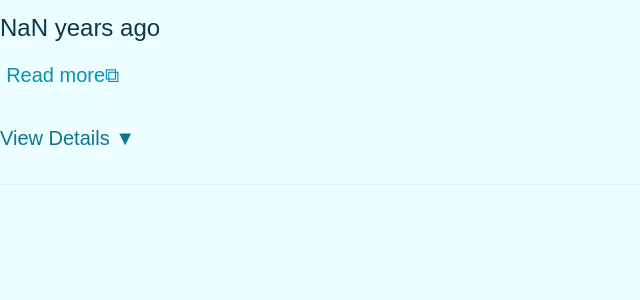
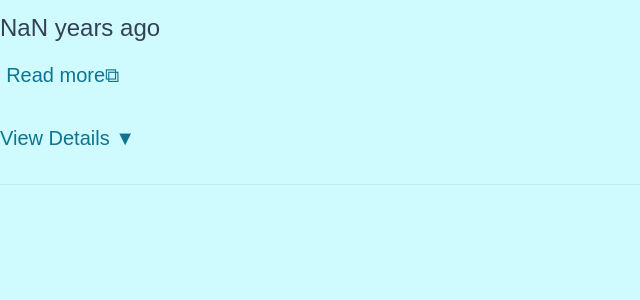
Before and after one commit to hossein1376/OnThisDay, a Next.js app: page /EventDetails in a window 1280 px wide. Shown: the top 300 px of the page, without its empty margins (0-640 px from the left). Built offline with nearby package versions, Linux system fonts and the light colour scheme.

Commit message:
tweaked css so front doesn't look so pale

```diff
--- a/src/pages/EventDetails.tsx
+++ b/src/pages/EventDetails.tsx
@@ -1,9 +1,11 @@
+import { useState } from "react";
+
 import styles from "@/styles/Home.module.css";
 import { Divider, Image } from "antd";
-import { useState } from "react";
+
 import type { Events } from "@/Types";
 
-export interface Props {
+interface Props {
   event: Events;
 }
 
--- a/src/pages/index.tsx
+++ b/src/pages/index.tsx
@@ -34,7 +34,10 @@ export default function Home() {
   const date = new Date().toJSON().slice(0, 10).replace(/-/g, "/");
 
   useEffect(() => {
-    const url = "https://docker.iran.liara.run/events";
+    const url = process.env.NEXT_PUBLIC_API_URL;
+    if (url === undefined) {
+      throw new Error("NEXT_PUBLIC_API_URL is undefined");
+    }
     fetch(url)
       .then((res) => res.json())
       .then((data: Data) => {
--- a/src/styles/Home.module.css
+++ b/src/styles/Home.module.css
@@ -11,14 +11,14 @@
 
 .heading {
   font-size: 4.8rem;
-  color: #164e63;
+  color: #334155;
   margin: 0 0 .8rem 0;
 }
 
 .subheading {
   font-size: 3.2rem;
   margin: 0 0 2.6rem 0;
-  color: #164e63;
+  color: #334155;
 }
 
 .box {
@@ -27,32 +27,32 @@
   margin: 1rem 8rem;
   padding: 1rem;
   transition: box-shadow .4s ease;
-  background-color: #ecfdf5;
+  background-color: #d1fae5;
 }
 
 .head {
   box-shadow: 0 .3rem .8rem rgba(22, 78, 99, .3);
   margin: 0 8rem;
   padding: 2rem 1rem;
-  background-color: #f7fee7;
+  background-color: #ecfccb;
 }
 
 .checkboxLabel {
   font-size: 2rem;
-  color: #164e63;
+  color: #334155;
   margin: 2rem 1.8rem;
 }
 
 .yearRange {
   font-size: 2.4rem;
-  color: #164e63;
+  color: #334155;
   margin-top: 4rem;
 }
 
 .sliderBox {
   display: flex;
   flex-wrap: nowrap;
-  margin: 2rem 0 0 4rem;
+  margin: 2rem 2rem 0 2rem;
   padding: 1rem 1rem;
   gap: 1rem;
 }
@@ -84,37 +84,46 @@
 
 .summery {
   font-size: 2.2rem;
-  color: #164e63;
+  color: #334155;
   margin: 2rem 0 4rem 0;
 }
 
 .readMore {
   font-size: 2rem;
-  color: #0891b2;
+  color: #0e7490;
 }
 
 .viewDetails {
+  display: inline-block;
   font-size: 2rem;
   color: #0e7490;
   cursor: pointer;
   margin-bottom: 1rem;
+  transition: all .2s ease;
+}
+
+.viewDetails:hover {
+  color: #06b6d4;
 }
 
 .details {
   font-size: 2.1rem;
   margin-top: 1rem;
+  padding: 1rem;
+  transition: opacity 5s ease-in;
+  background-color: #dcfce7;
 }
 
 .thumbnail {
   display: flex;
   flex-direction: column;
   align-items: flex-end;
-  justify-content: center;
+  /*justify-content: center;*/
 }
 
 .caption {
   font-size: 1.6rem;
-  color: #164e63;
+  color: #334155;
   text-align: center;
   margin: 1rem 0 0 0;
   align-self: center;
--- a/src/styles/globals.css
+++ b/src/styles/globals.css
@@ -9,6 +9,6 @@ html,
 body {
   max-width: 100vw;
   font-size: 62.5%;
-  color: #0d3746;
-  background-color: #ecfeff;
+  color: #334155;
+  background-color: #cffafe;
 }
```
